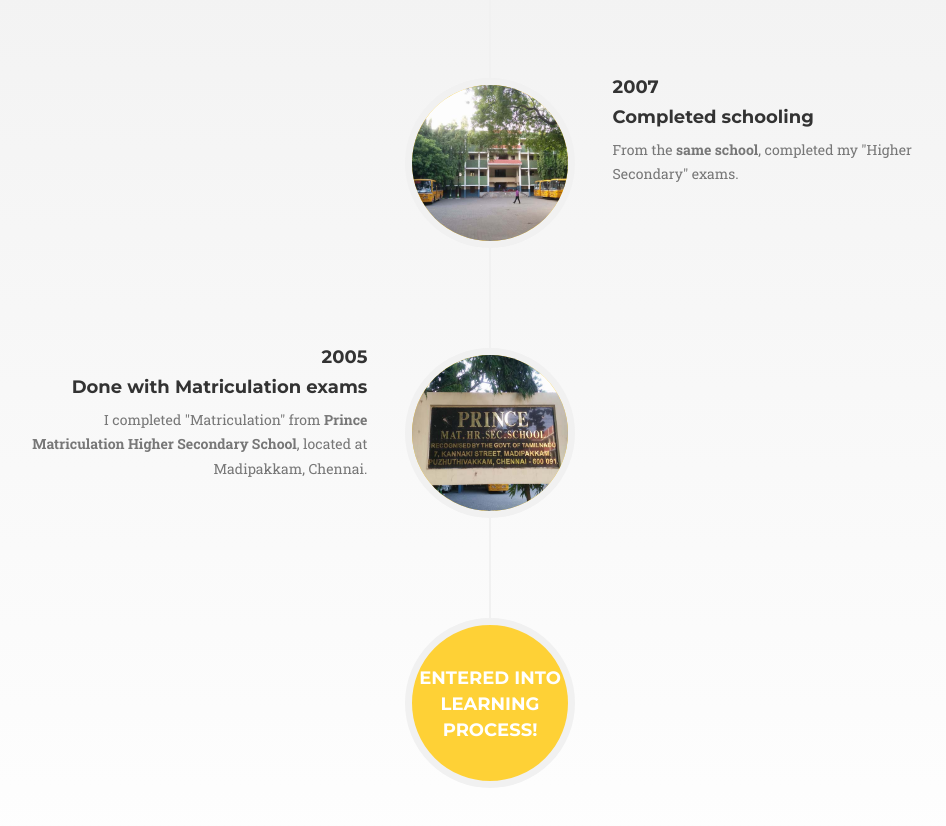
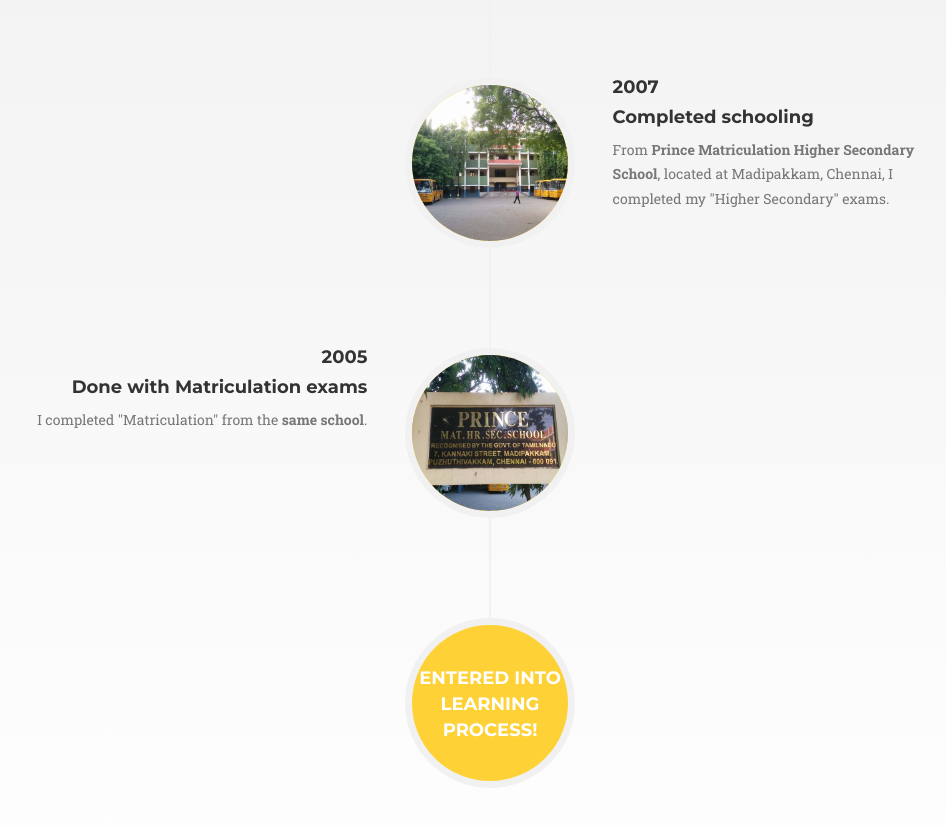
Before and after one commit to SriramK89/myprofile, a plain HTML site: page index.html in a window 1280 px wide. Shown: the part 2440-3266 px from the top of the page, without its empty margins (150-1096 px from the left). Drawn offline with nearby package versions, Linux system fonts and the light colour scheme; a web font is replaced by a local one.

Commit message:
Tweaked education details

```diff
--- a/index.html
+++ b/index.html
@@ -192,7 +192,7 @@
                     <h4 class="subheading">Completed schooling</h4>
                   </div>
                   <div class="timeline-body">
-                    <p class="text-muted">From the <span class="bold">same school</span>, completed my "Higher Secondary" exams.</p>
+                    <p class="text-muted">From <span class="bold">Prince Matriculation Higher Secondary School</span>, located at Madipakkam, Chennai, I completed my "Higher Secondary" exams.</p>
                   </div>
                 </div>
               </li>
@@ -206,7 +206,7 @@
                     <h4 class="subheading">Done with Matriculation exams</h4>
                   </div>
                   <div class="timeline-body">
-                    <p class="text-muted">I completed "Matriculation" from <span class="bold">Prince Matriculation Higher Secondary School</span>, located at Madipakkam, Chennai.</p>
+                    <p class="text-muted">I completed "Matriculation" from the <span class="bold">same school</span>.</p>
                   </div>
                 </div>
               </li>
```
